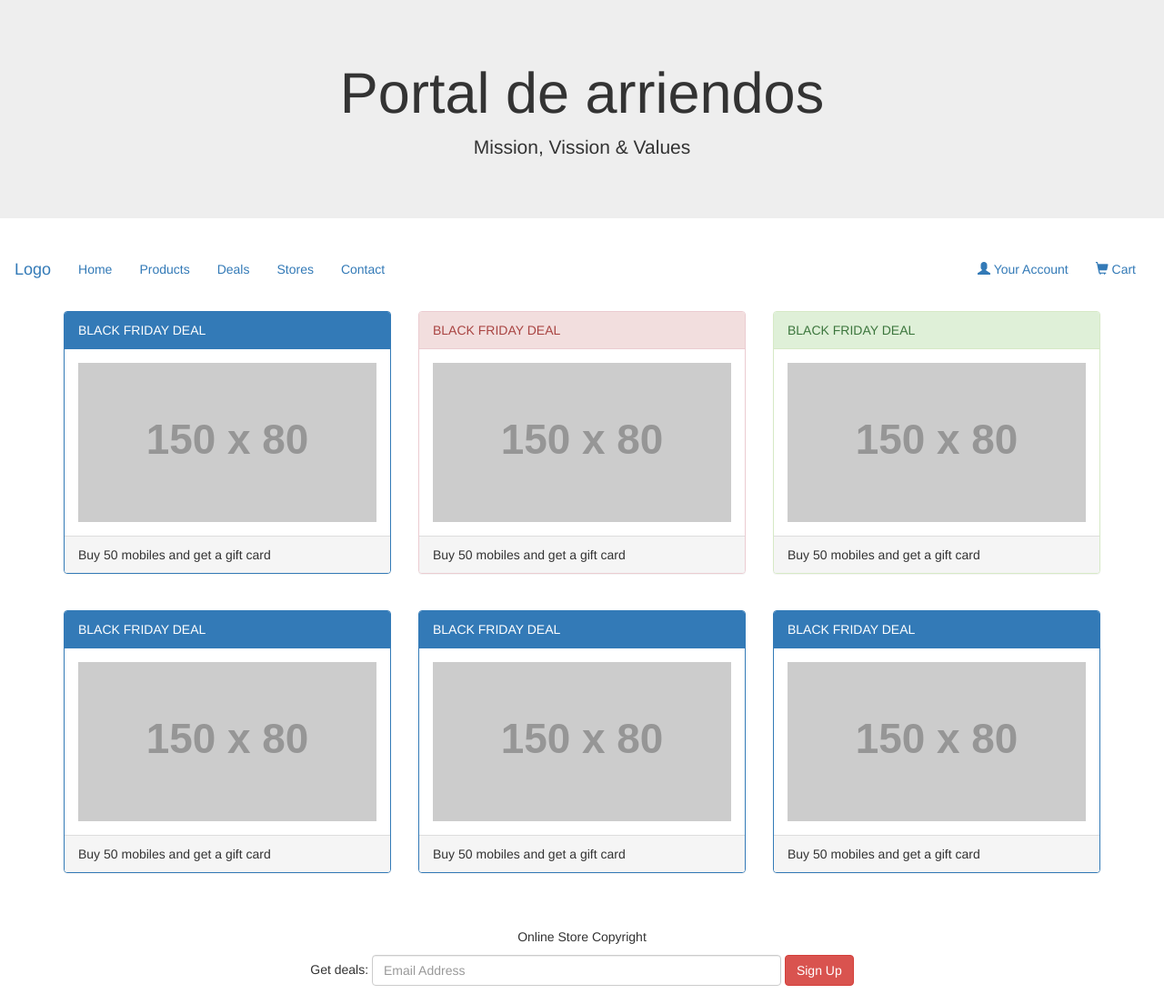
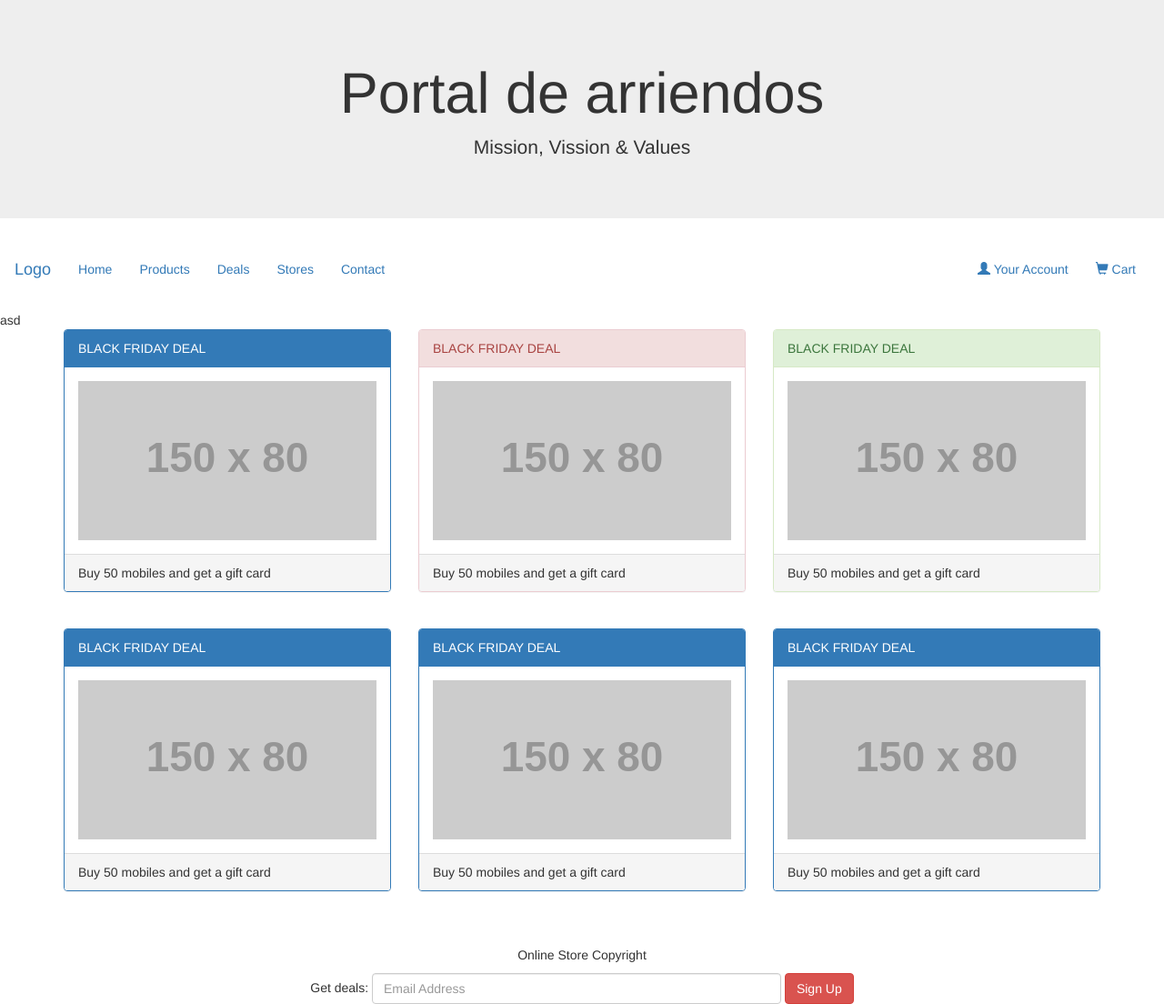
Before and after one commit to rreyescl/portalArriendo, a PHP site: page / in a window 1280 px wide. Shown: the whole page at 91% size. Run offline with PHP 8.4, Linux system fonts and the light colour scheme; grey boxes labelled with a size stand in for pictures from a placeholder-image service; some libraries are stand-ins or nearby versions.

Commit message:
se agrego un asd a index #abel

```diff
--- a/vistas/index/index.php
+++ b/vistas/index/index.php
@@ -1,6 +1,6 @@
 <?php include "header.php"; ?>
   <body>
-
+asd
 
     <div class="container">
       <div class="row">
```
